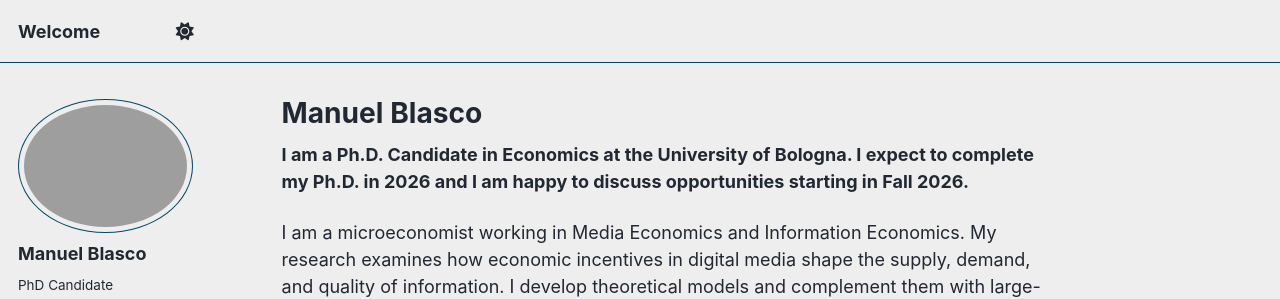
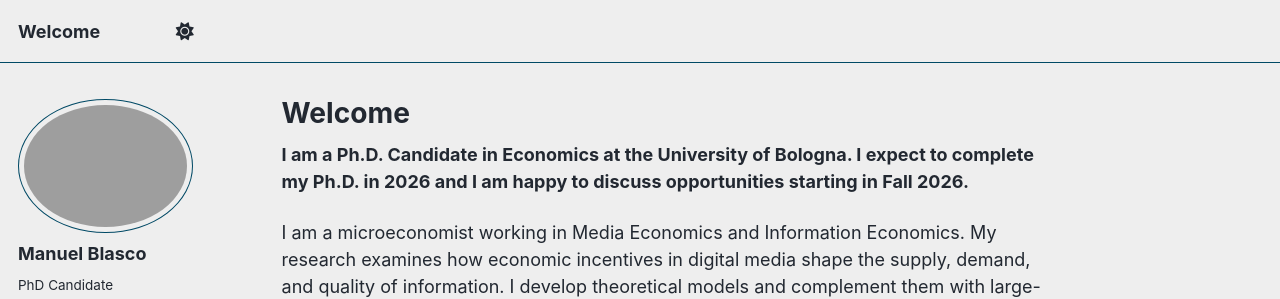
Before and after one commit to ManuelBlasco/manuelblasco.github.io, a Jekyll site: the page built from _pages/about.md, in a window 1280 px wide and 1234 px high. Shown: the top 299 px of the window. Built offline with Jekyll 4.4.1, drawn with Linux system fonts in a browser that asks for light colours; a script that is not in the unit is left out.

Commit message:
Update about.md

```diff
--- a/_pages/about.md
+++ b/_pages/about.md
@@ -1,6 +1,6 @@
 ---
 permalink: /
-title: "Manuel Blasco"
+title: "Welcome"
 excerpt: "About me"
 author_profile: true
 redirect_from:
```
